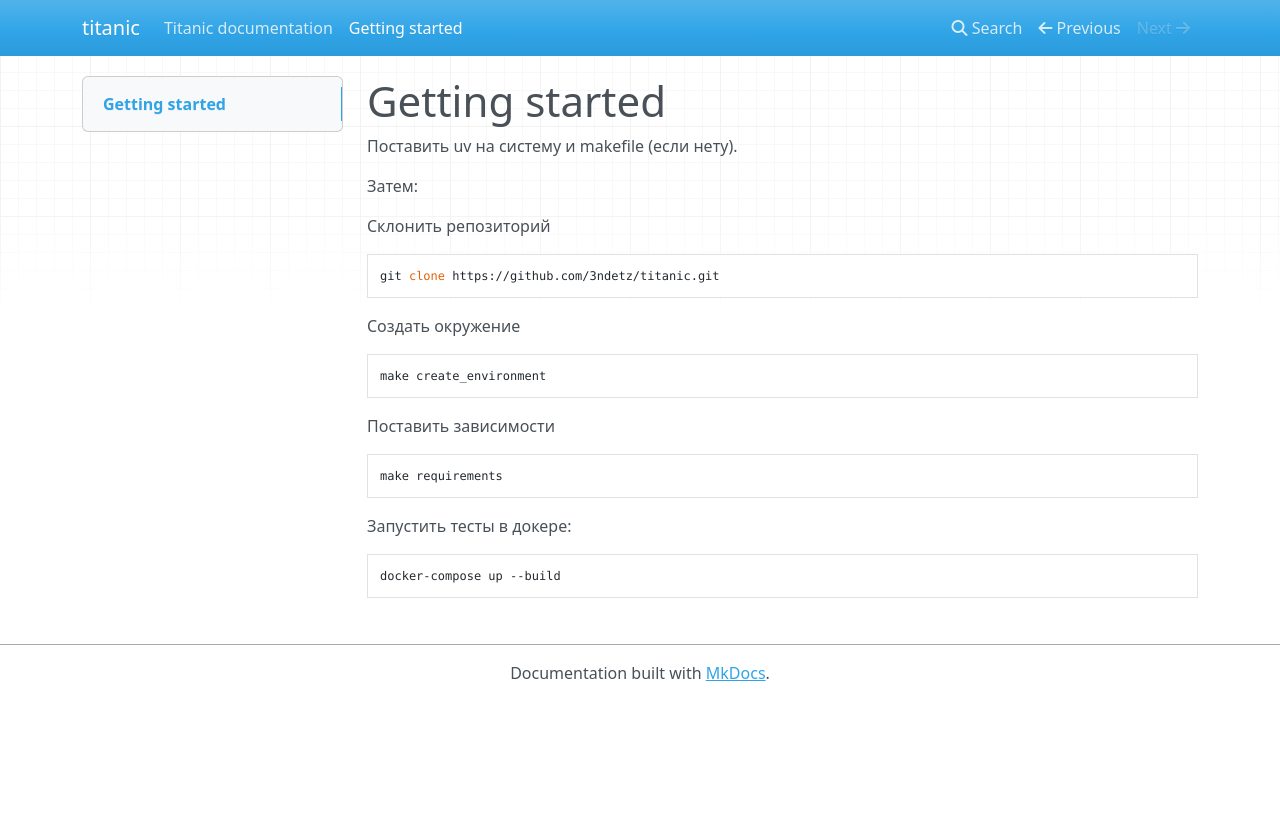
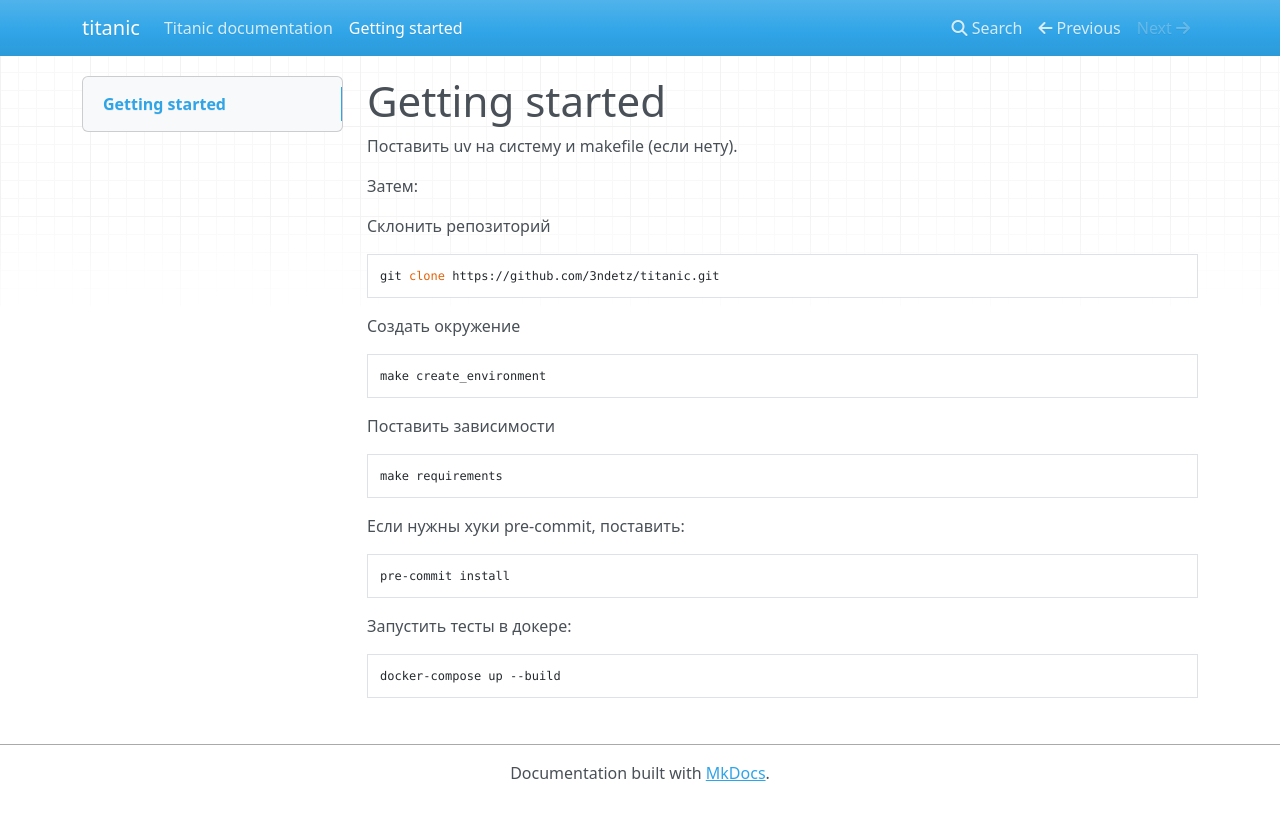
Before and after one commit to 3ndetz/titanic, an MkDocs documentation site: the page built from docs/docs/getting-started.md, in a window 1280 px wide. Shown: the top 820 px of the page. Built offline with MkDocs 1.6.1, drawn with Linux system fonts in a browser that asks for light colours; nearby versions of some CDN libraries.

Commit message:
add docs about pre-commit

````diff
--- a/docs/docs/getting-started.md
+++ b/docs/docs/getting-started.md
@@ -23,6 +23,12 @@ make create_environment
 make requirements
 ```
 
+Если нужны хуки pre-commit, поставить:
+
+```bash
+pre-commit install
+```
+
 Запустить тесты в докере:
 
 ```bash
````
